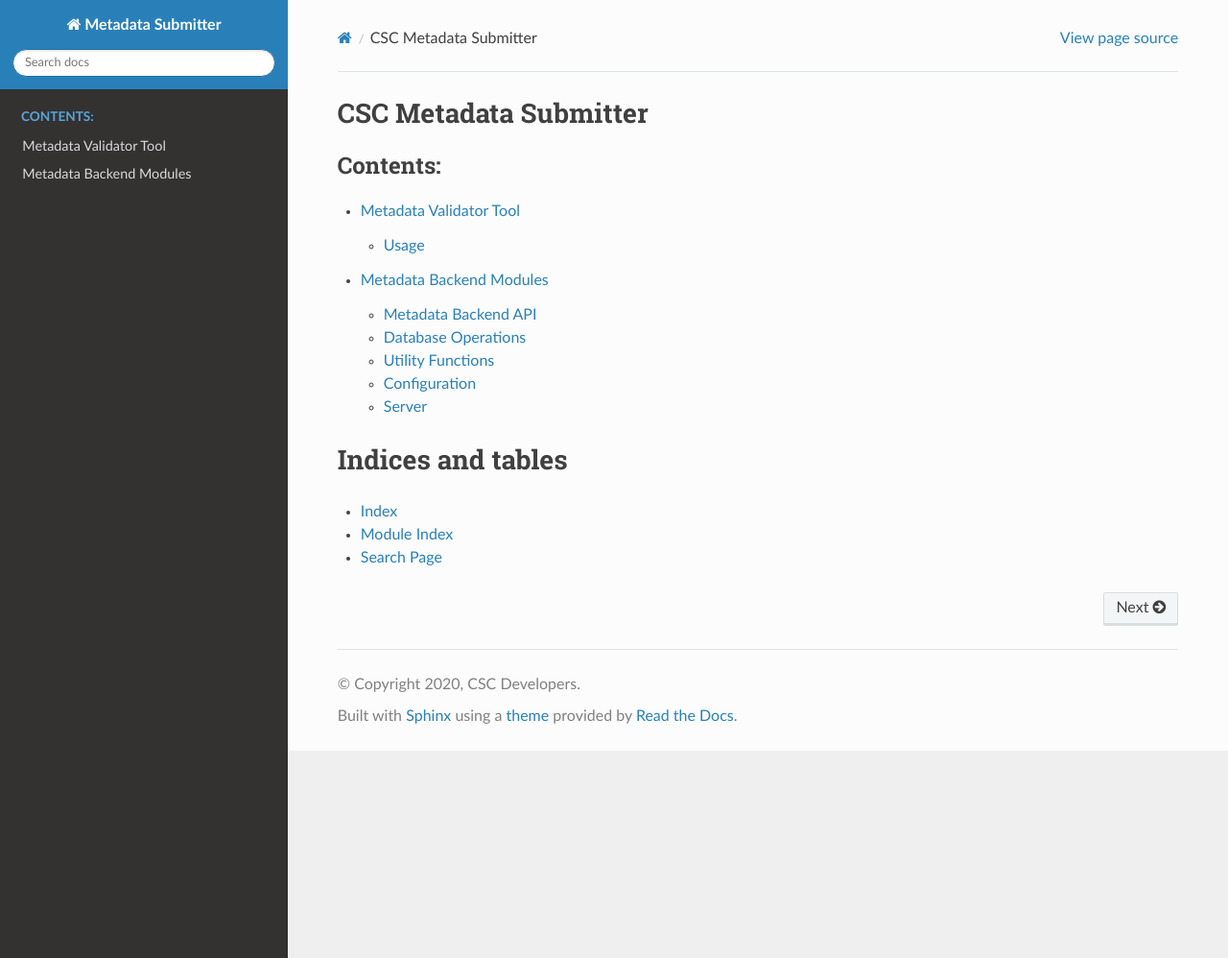
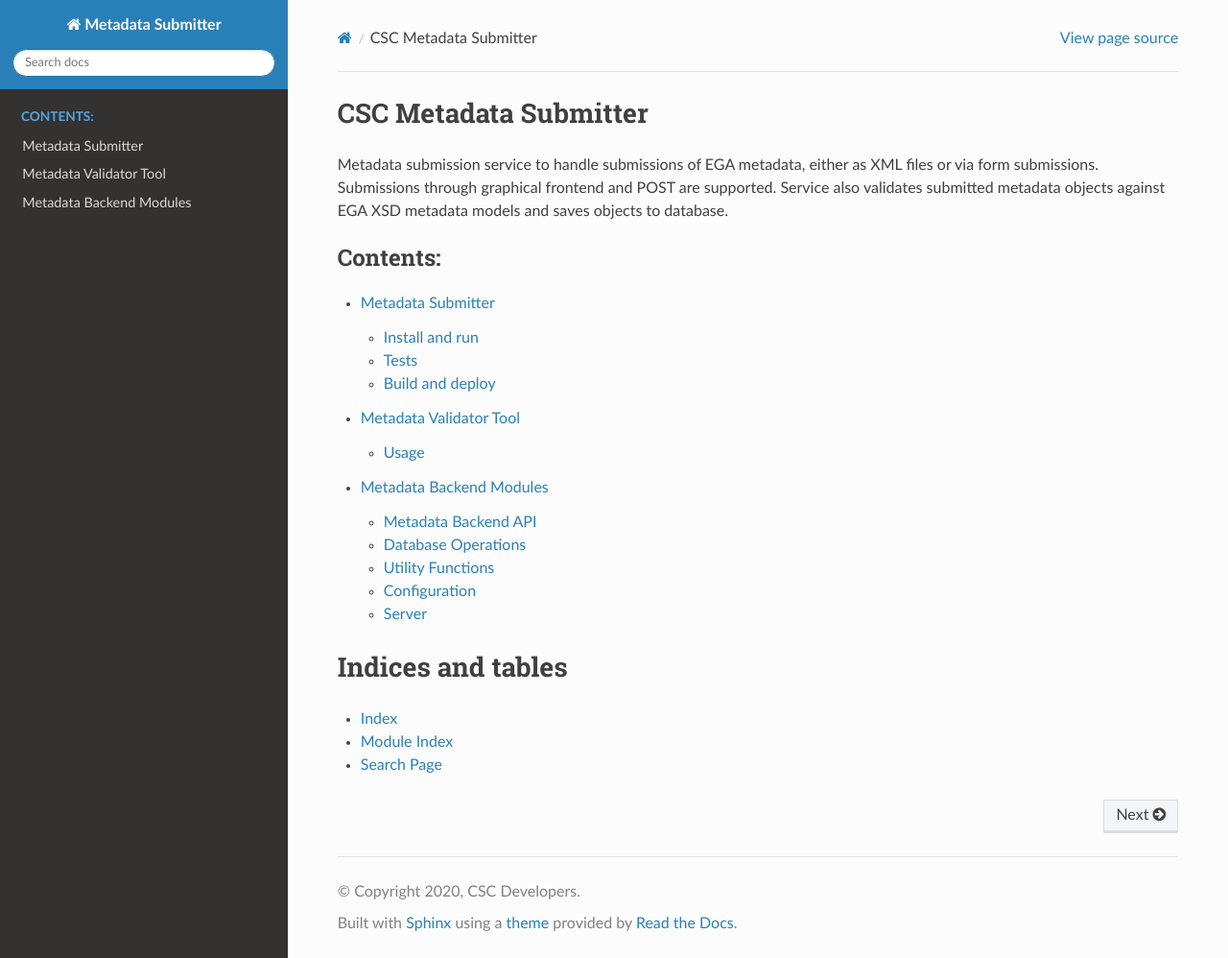
Before and after one commit to CSCfi/metadata-submitter, a Sphinx documentation site: the page built from docs/index.rst, in a window 1280 px wide and 998 px high. Shown: the whole window at 96% size. Built offline with Sphinx 7.4.7 and the Read the Docs theme 2.0.0, drawn with Linux system fonts in a browser that asks for light colours.

```diff
--- a/docs/index.rst
+++ b/docs/index.rst
@@ -6,10 +6,14 @@
 CSC Metadata Submitter
 ======================
 
+Metadata submission service to handle submissions of EGA metadata, either as XML files or via form submissions. Submissions through graphical frontend and POST are supported.
+Service also validates submitted metadata objects against EGA XSD metadata models and saves objects to database.
+
 .. toctree::
    :maxdepth: 2
    :caption: Contents:
 
+   Metadata Submitter <submitter>
    Metadata Validator Tool <validator>
    Metadata Backend Modules <code>
 
```
Also changed, not shown: docs/submitter.rst (added, +48 -0 lines).
